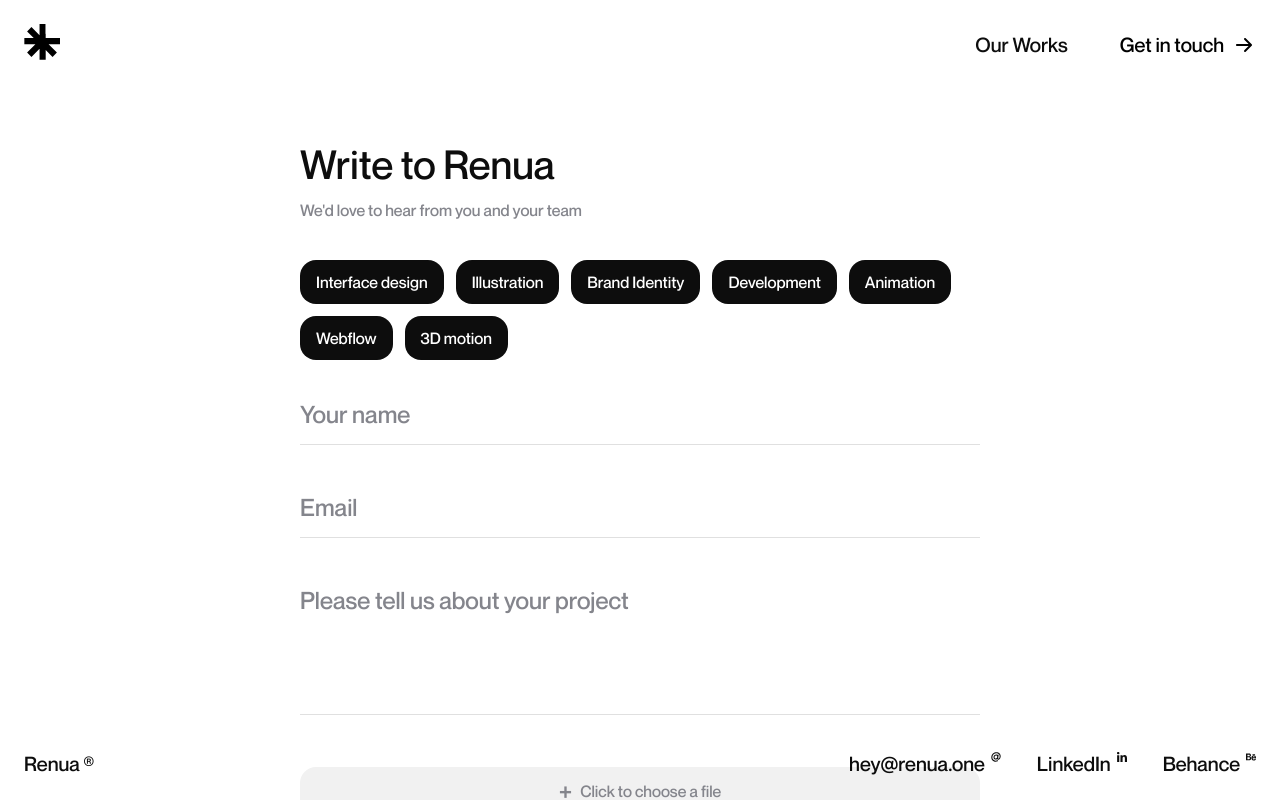
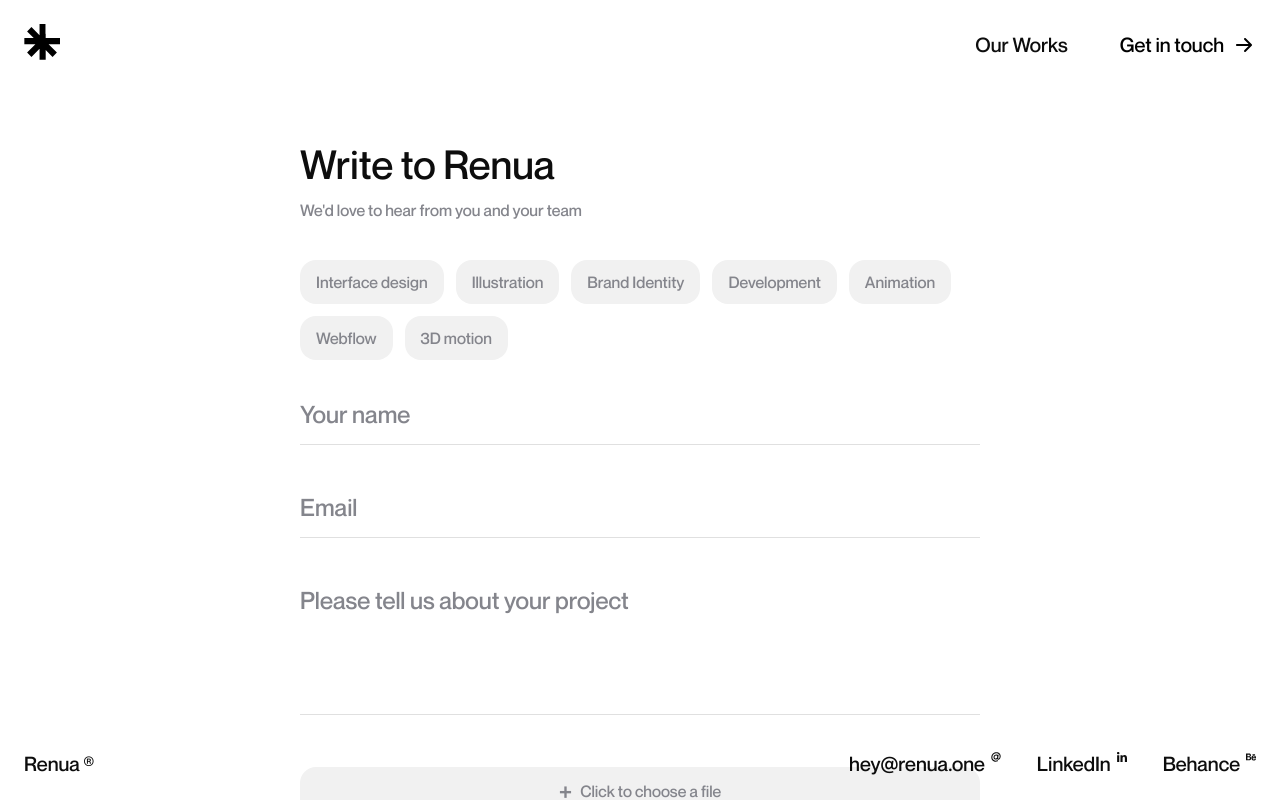
Before and after one commit to kadroff/renua, a Next.js app: page /contact-us in a window 1280 px wide. Shown: the top 800 px of the page. Built offline with nearby package versions, Linux system fonts and the light colour scheme.

Commit message:
Update style.css

```diff
--- a/src/app/contact-us/style.css
+++ b/src/app/contact-us/style.css
@@ -46,8 +46,8 @@
   font-size: 16px;
   font-weight: 500;
   line-height: normal;
-  color: #ffffff;
-  background-color: #0d0d0d;
+  color: #84858C;
+  background-color: #F1F1F1;
   border: none;
   border-radius: 16px;
   cursor: pointer;
@@ -55,13 +55,9 @@
   font-family: "Neue Montreal", sans-serif;
 }
 
-.contact-us__service:hover {
-  background-color: #1a1a1a;
-}
-
 .contact-us__service--active {
-  background-color: #0d0d0d;
-  color: #ffffff;
+  background-color: #0D0D0D;
+  color: #FFFFFF;
 }
 
 .contact-us__form {
```
